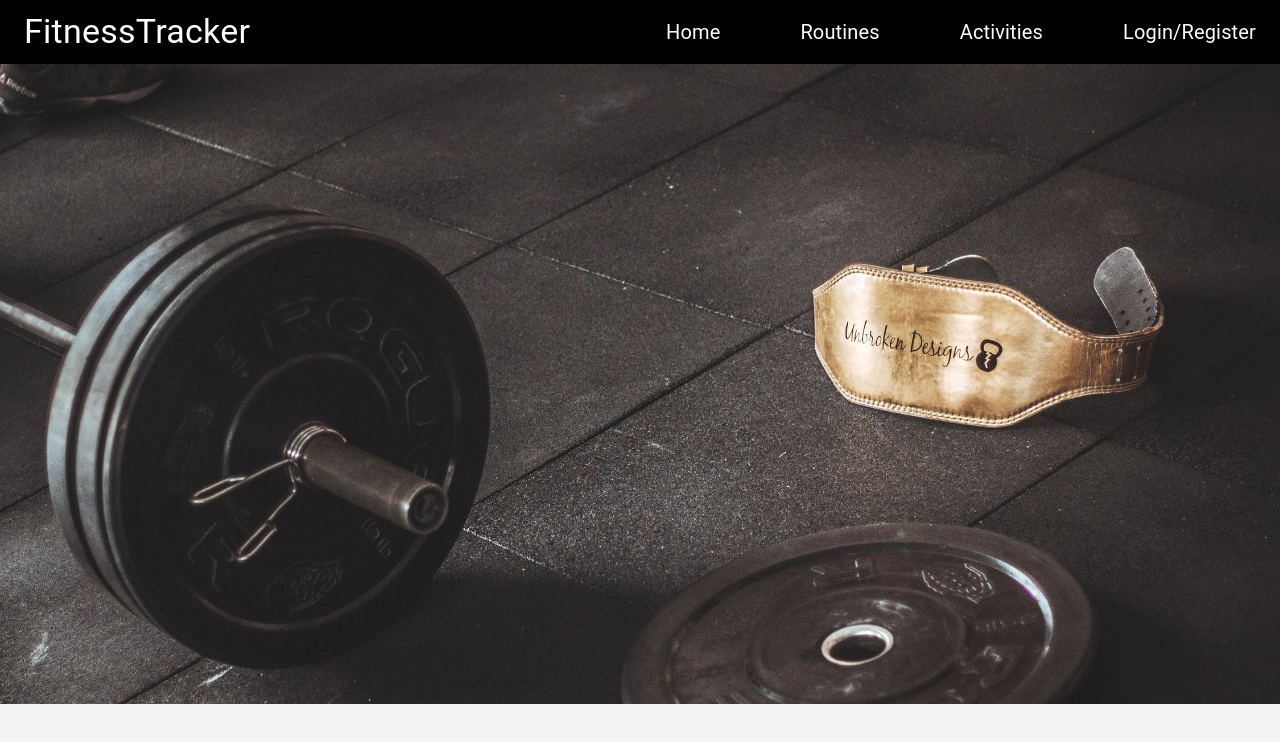
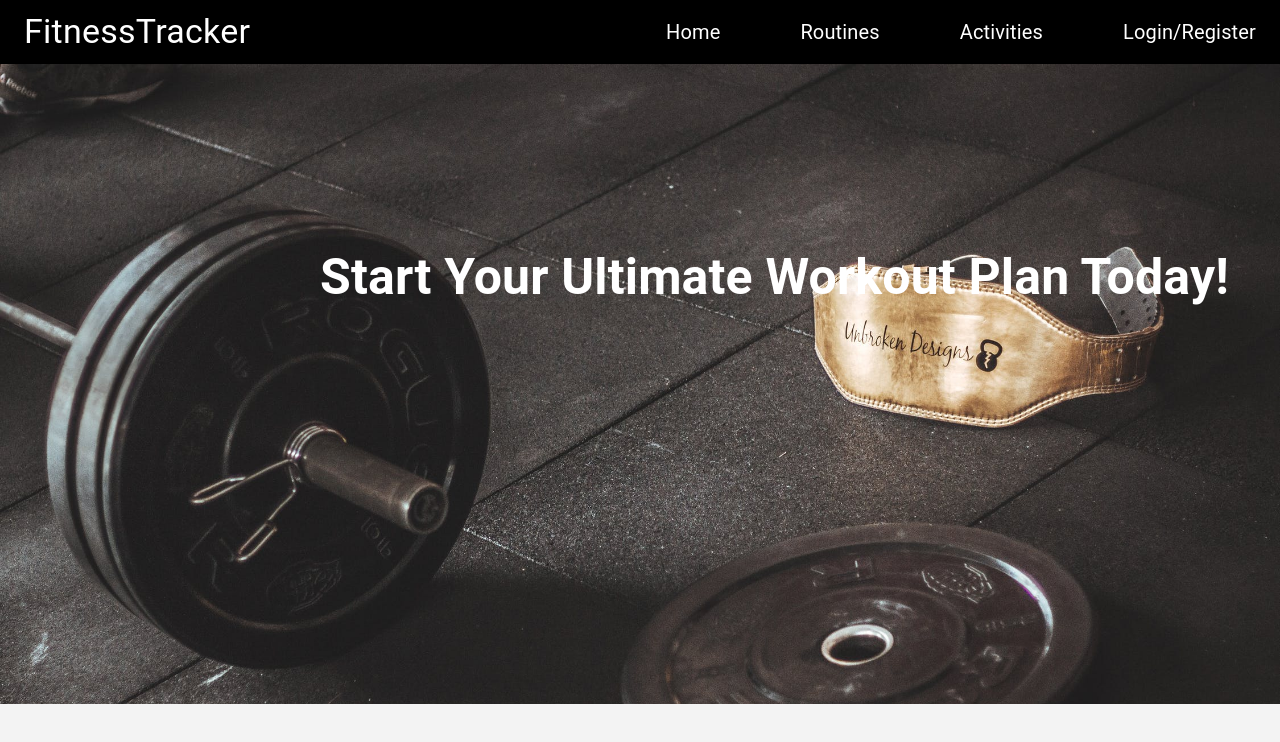
Before and after one commit to carlos-escamilla33/FitnessTrackerFrontEnd, a React (Create React App) app: page / in a window 1280 px wide. Shown: the top 742 px of the page. Built offline with nearby package versions, Linux system fonts and the light colour scheme.

Commit message:
added text over image of homescreen

```diff
--- a/src/components/Home/Home.js
+++ b/src/components/Home/Home.js
@@ -13,7 +13,7 @@ const Home = () => {
     return (
         <div className={classes.container}>
             <div className={classes.img} />
-            <CssBaseline />
+            <h3 className={classes.text}>Start Your Ultimate Workout Plan Today!</h3>
         </div>
     )
 }
--- a/src/components/Home/StylesHome.js
+++ b/src/components/Home/StylesHome.js
@@ -10,10 +10,14 @@ const useStyles = makeStyles(() => ({
     },
     container: {
         position: "relative",
-        textAlign: "center"
     },
     text: {
-        position: "absolute"
+        position: "absolute",
+        textAlign: "center",
+        top: '20%',
+        left: '25%',
+        fontSize: "50px",
+        color: "white"
     }
 }));
 
```
